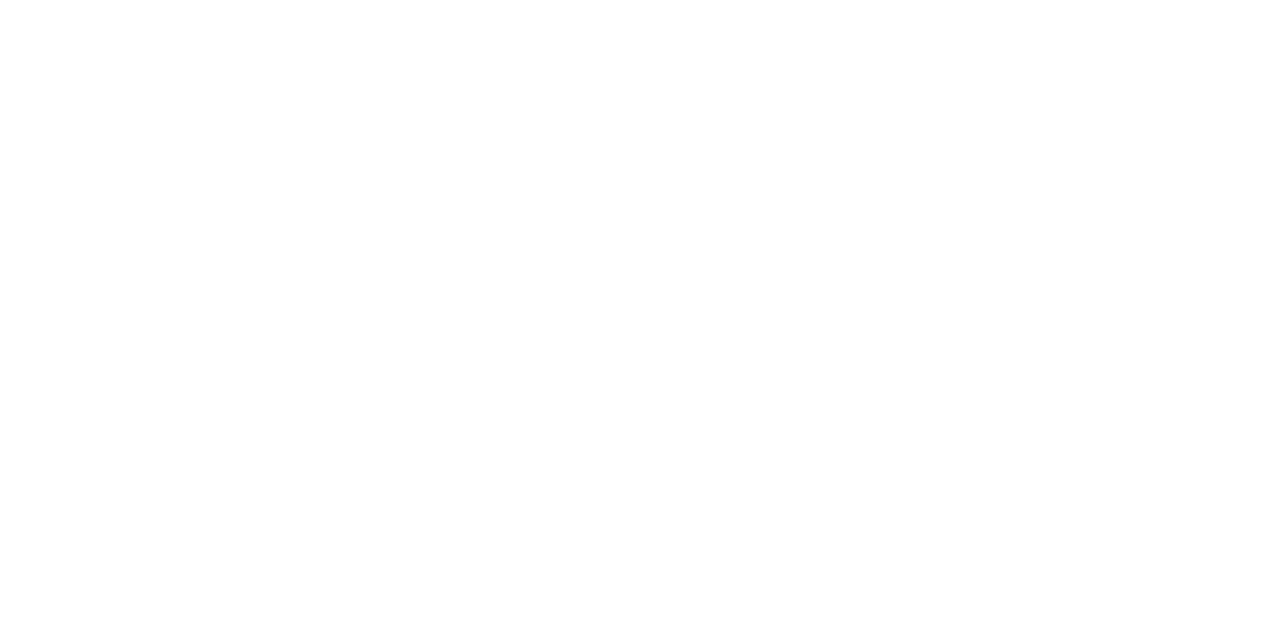
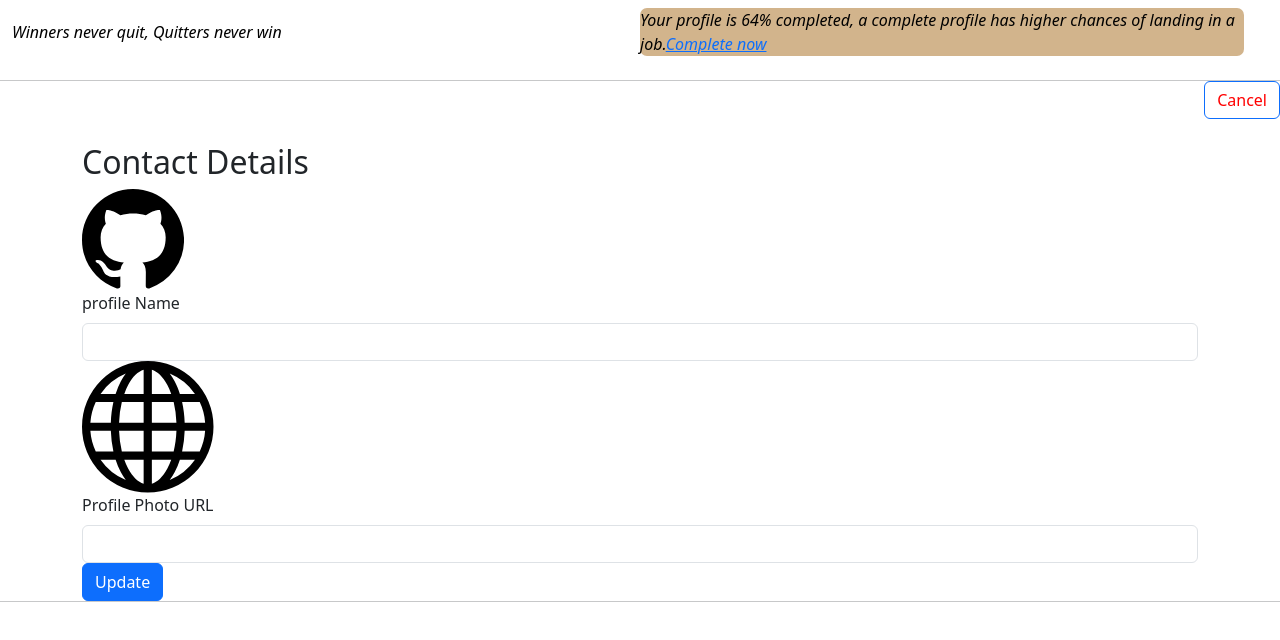
Before and after one commit to HEMANTSAHU123/advance-expense-tracker-project-, a React (Vite) app in the folder vite-project/: page /profile-completion in a window 1280 px wide. Before the commit this address had no page. Shown: the top 640 px of the page. Built offline with nearby package versions, Linux system fonts and the light colour scheme.

Commit message:
completed profile

```diff
--- a/vite-project/src/App.jsx
+++ b/vite-project/src/App.jsx
@@ -9,15 +9,15 @@
 import Login from "./signupPage/Login";
 import { ToastContainer } from "react-bootstrap";
 import Profile from "./signupPage/Profile";
-
+import Incompleteprofile from "./signupPage/Incompleteprofile";
 const App = () => {
   return (
     <Router>
       <Routes>
         <Route path="/signup" element={<Signup />} />
         <Route path="/login" element={<Login />} />
-
-        <Route path="/profile" element={<Profile />}></Route>
+        <Route path="/profile" element={<Profile/>}></Route>
+        <Route path="/profile-completion" element={<Incompleteprofile/>}/>
       </Routes>
       <ToastContainer />
     </Router>
--- /dev/null
+++ b/vite-project/src/signupPage/Incompleteprofile.jsx
@@ -0,0 +1,70 @@
+import React, { useState } from 'react';
+import { Link } from 'react-router-dom';
+import { Navbar, Container, Row, Col, Button, Form, FormGroup, FormLabel, FormControl } from 'react-bootstrap';
+
+import { Github,Globe } from 'react-bootstrap-icons';
+const Incompleteprofile = () => {
+  const [data, setData] = useState({
+    fullname: '',
+    url: '',
+  });
+
+  const handleChange = (event) => {
+    const { name, value } = event.target;
+    setData((prevdata) => ({ ...prevdata, [name]: value }));
+  };
+
+  const handleformsubmit = (event) => {
+    event.preventDefault();
+    console.log(data); // Log the form data for debugging
+  };
+
+  return (
+    <>
+      <Navbar expand="lg">
+        <Container fluid>
+          <Row className="w-100 align-items-center">
+            <Col xs={12} md={6} className="text-left">
+              <p style={{ color: 'black' ,fontStyle:"italic" }}>Winners never quit, Quitters never win</p>
+            </Col>
+            <Col xs={12} md={6} className="text-right">
+            <p style={{ color: 'black', backgroundColor: '#D2B48C', borderRadius: '7px', fontStyle:"italic" }}>
+                Your profile is 64% completed, a complete profile has higher chances of landing in a job.
+                <Link to="/profile/complete">Complete now</Link>
+              </p>
+            </Col>
+
+          </Row>
+        </Container>
+
+      </Navbar>
+      <hr style={{ margin: '0' }} />
+      <Col xs={12} className="d-flex justify-content-end">
+      <Button variant="primary" type="submit" style={{color:"red", backgroundColor:"white"}}>
+        Cancel
+      </Button>
+    </Col>
+      <Container className="mt-4">
+        <h2>Contact Details</h2>
+        <Form onSubmit={handleformsubmit}>
+          <FormGroup>
+            <FormLabel><Github className="me-2"/> profile Name</FormLabel>
+            <FormControl type="text" name="fullname" value={data.fullname} onChange={handleChange} />
+          </FormGroup>
+          <FormGroup>
+            <FormLabel> <Globe className="me-2"/>Profile Photo URL </FormLabel>
+            <FormControl type="text" name="url" value={data.url} onChange={handleChange} />
+          </FormGroup>
+          <Button variant="primary" type="submit">
+            Update
+          </Button>
+
+
+        </Form>
+      </Container>
+      <hr style={{ margin: '0' }}/>
+    </>
+  );
+};
+
+export default Incompleteprofile;
--- a/vite-project/src/signupPage/Profile.jsx
+++ b/vite-project/src/signupPage/Profile.jsx
@@ -1,14 +1,30 @@
-import React from 'react'
-import { Navbar } from 'react-bootstrap'
+import React,{useState} from 'react';
+import { Container, Row, Col, Button ,Navbar} from 'react-bootstrap';
+import { Link } from 'react-router-dom'; // Import Link from react-router-dom
 
-const Profile = () => {
+function completeprofile() {
+
+
   return (
-    <div>
-      <Navbar>
-      welcome to expense tracker
-      </Navbar>
-    </div>
-  )
+    <>
+    <Navbar>
+    <Container>
+      <Row className="justify-content-center">
+        <Col md={8} className="text-center">
+          <h1>Welcome to Expense Tracker!!!</h1>
+          <p>Your profile is incomplete. Complete now</p>
+          <Link to="/profile-completion">
+            <Button variant="primary">Complete now</Button>
+          </Link>
+        </Col>
+      </Row>
+    </Container>
+    </Navbar>
+    <hr style={{ margin: '0' }}/>
+</>
+
+
+  );
 }
 
-export default Profile
+export default completeprofile;
```
Also changed, not shown: vite-project/src/signupPage/Login.jsx (+3 -4 lines).
